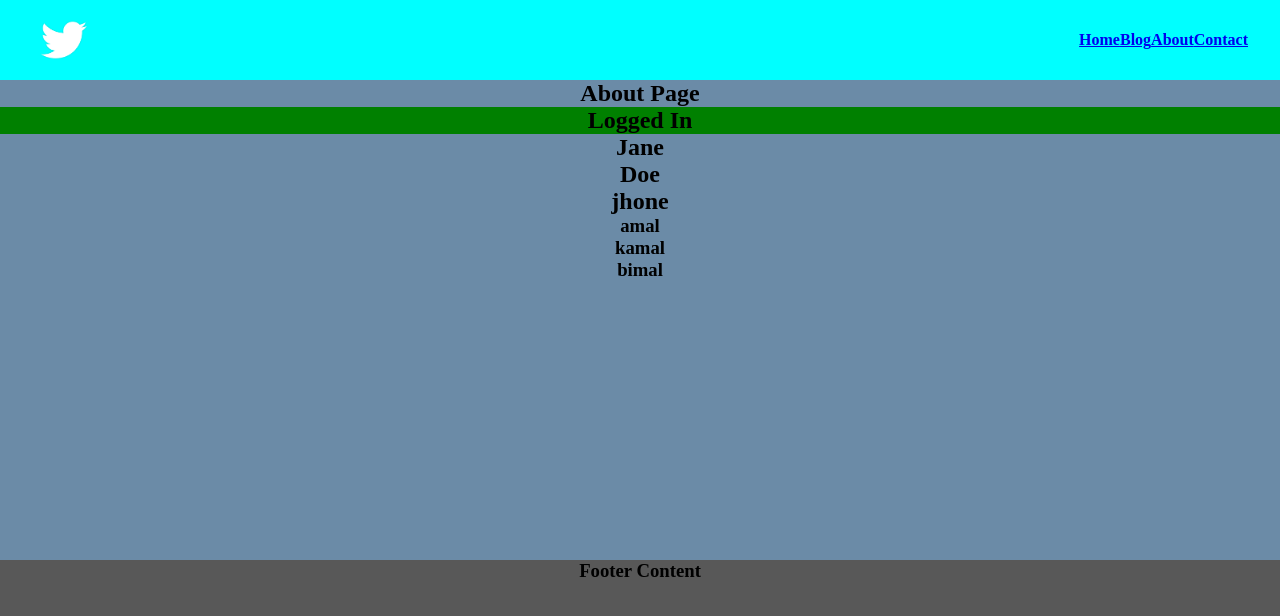
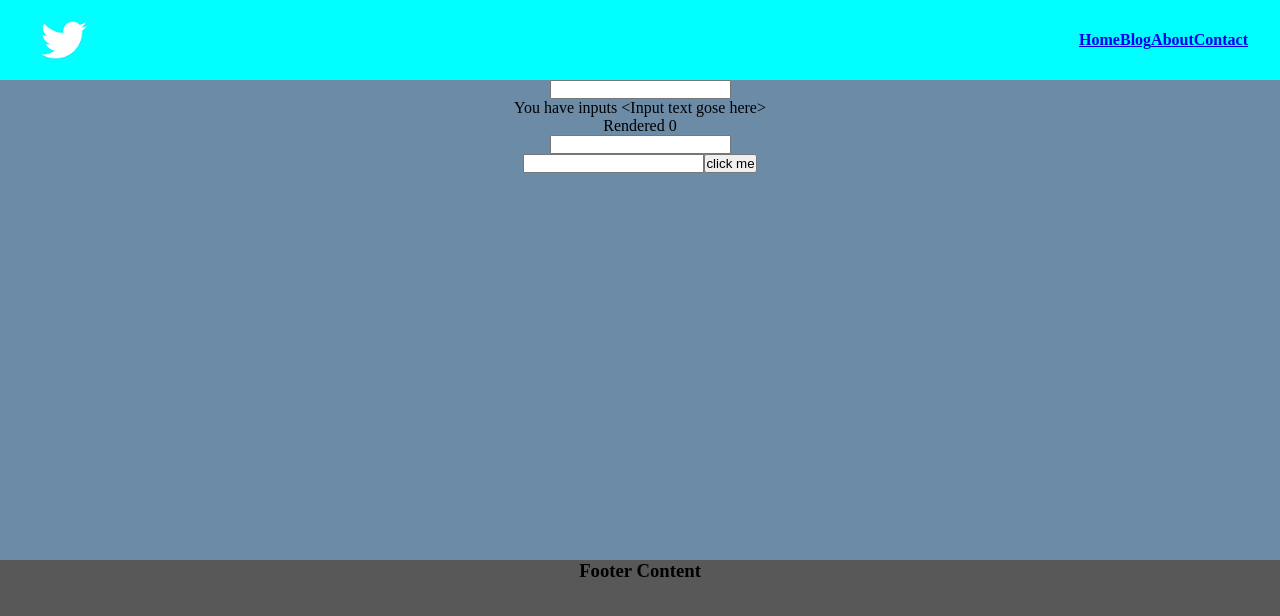
Before and after one commit to navodniwarshana/JSX-Basics, a React (Vite) app in the folder vite-project/: page /about in a window 1280 px wide. Shown: the top 616 px of the page. Built offline with nearby package versions, Linux system fonts and the light colour scheme.

Commit message:
React JS React Hooks: useRef & ref attribute

```diff
--- a/vite-project/src/Subpages/About.jsx
+++ b/vite-project/src/Subpages/About.jsx
@@ -1,4 +1,4 @@
-import React from 'react'
+import React, { useEffect, useRef, useState } from 'react'
 import HeaderContent from '../pages/HeaderContent/HeaderContent'
 import Bodycontent from '../pages/BodyContent/Bodycontent'
 import Footercontent from '../pages/FooterContent/Footercontent'
@@ -6,53 +6,60 @@
 
 function About() {
 
-  const loggedin=true;//false
-  const names =["Jane","Doe","jhone"];
-  const namescount=names.length;
 
-  const namearr =["amal","kamal","bimal"];
-  const namescount2=namearr.length;
+ //-------- useRef & ref attribute ----------------------------
 
-  //rest operator
-  function sum(...somenumbers){
-    let total=0;
-    somenumbers.forEach(somenumber =>{
-      total += somenumber;
-    });
-    return total;
+  const [input,setinput] = useState(" <Input text gose here> ");
+  const [count,setcount] = useState(0);
+
+  /*
+  const countref=useRef("hi");
+  console.log(countref.current);
+ */
+
+  const countref=useRef(0);
+  const inputref=useRef();
+  const inputref2=useRef();
+
+  useEffect(() => {
+    //setcount ((count) => count - 1 );
+    countref.current =countref.current + 1;
+  })
+
+  const handlechange = (e) => {
+    if(e.target.value.length == 0){
+      setinput("<Input text gose here>")
+    }else{
+      setinput(e.target.value);
+      inputref.current.style.backgroundColor = "red";
+    }
+
   }
-  console.log(sum(1,2,3,4,5,6,7,8,9))
-
-  function mybio(name,age,...rest){
-   console.log(name,age,rest)
- }
- mybio("nn",25,"a","b","c","d");
-
- //spread operator :- use to array convert to list of items
- console.log(Math.min(1,2,3,4,5,6,7,8,9));
-
- let a=[2,3,4,5,6,7,8,9];
- console.log(Math.min(...a)) //spread
+  const handleclick =() =>{
+    if(inputref2.current.value == ""){
+      inputref2.current.focus()
+    }
+    else if(inputref2.current.value > 50){
+      alert("Success")
+    }
+    else{
+      alert("Error")
+    }
+  }
 
   return (
     <>
       <HeaderContent/>
       <Bodycontent>
-          <h2>About Page</h2>
-          {loggedin && <LoggedIn/> }
-          {!loggedin && <h2> Logged Out</h2>}
 
-          {namescount > 0 && names.map((value) =>  //use and operation
-              {
-                return <h2>{value}</h2>
-              }
-            )}
-          {namescount ==0 && <p>None Provided</p>}
-
-          {/*use Ternary operators*/}
-          {namescount2 > 0 ? (namearr.map((name2)=>{
-            return <h3>{name2}</h3>
-          })) : (<p>None Provided</p>)}
+          <input type="text" onChange={handlechange}/>
+          <p>You have inputs {input} </p>
+        {/* <p>Rendered {count}</p> */}
+          <p>Rendered {countref.current}</p>
+          <input type="text" ref={inputref} />
+          <br />
+          <input type="text" ref={inputref2} />
+          <button onClick={handleclick}> click me </button>
 
       </Bodycontent>
       <Footercontent/>
```
